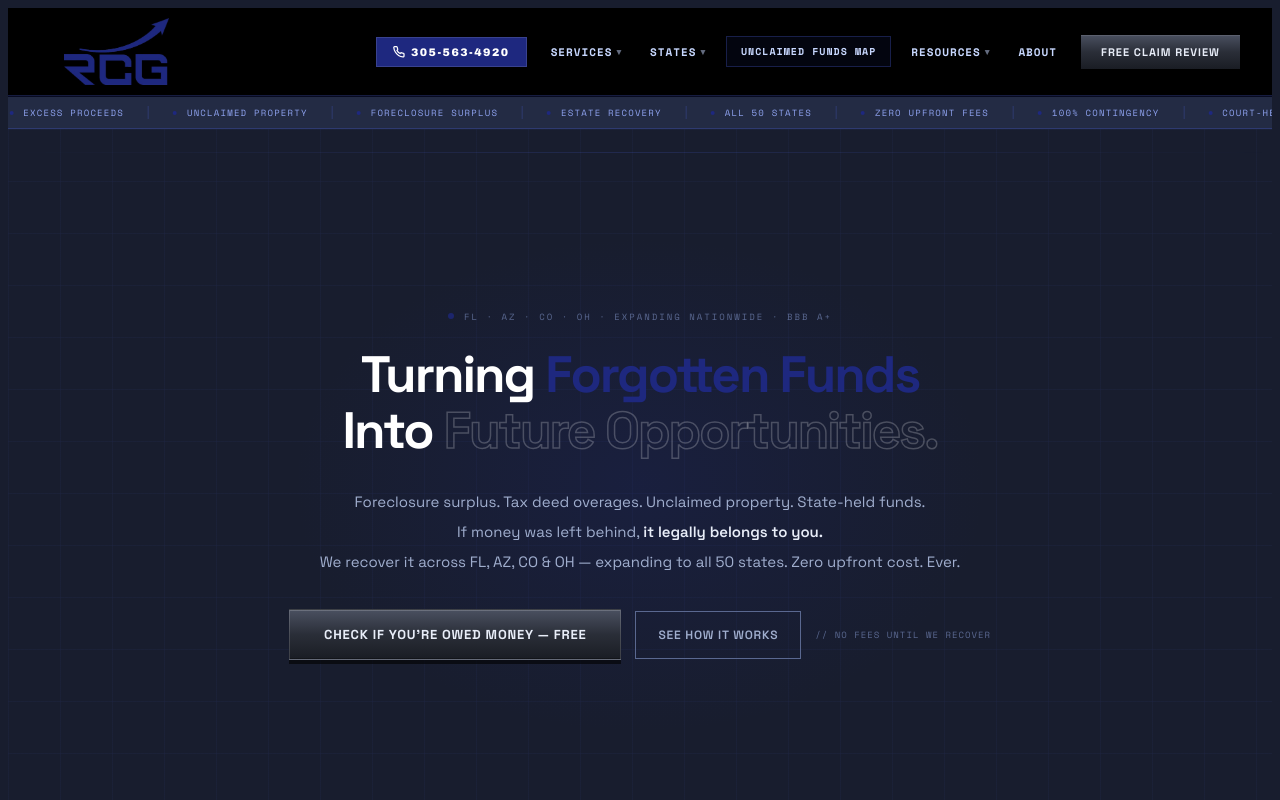
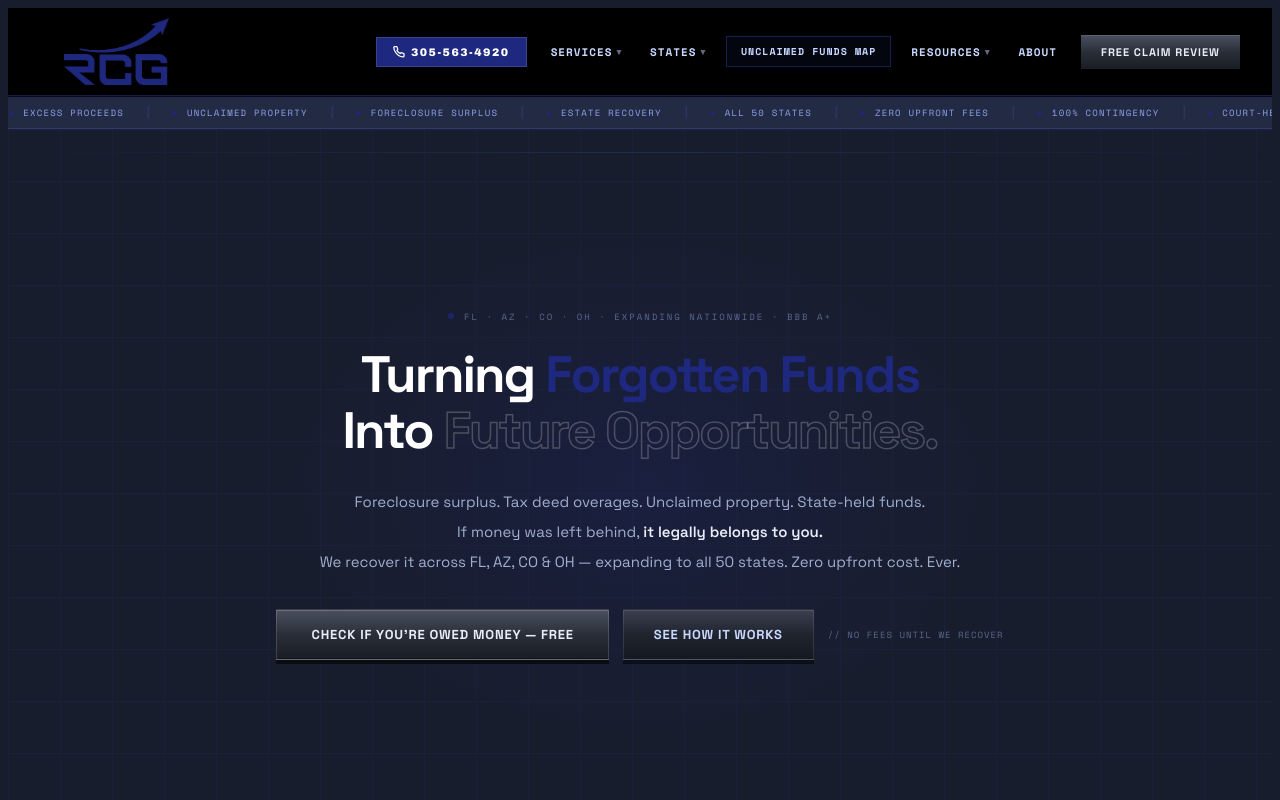
Before and after one commit to ReboundCapitalGroup/rcg-website, a Next.js app: page / in a window 1280 px wide. Shown: the top 800 px of the page. Built offline with nearby package versions, Linux system fonts and the light colour scheme.

Commit message:
MI active on map, charcoal metallic CTA buttons

```diff
--- a/src/app/globals.css
+++ b/src/app/globals.css
@@ -264,22 +264,27 @@ nav {
 .btn-secondary {
   display: inline-flex;
   align-items: center;
-  background: transparent;
-  color: #a0aece;
+  background: linear-gradient(180deg, #3a4050 0%, #20242e 50%, #141820 100%);
+  color: #c8d8ff;
   font-family: 'Space Grotesk', sans-serif;
-  font-size: 12px;
-  font-weight: 600;
+  font-size: 13px;
+  font-weight: 700;
   letter-spacing: 0.8px;
   text-transform: uppercase;
-  padding: 15px 22px;
-  border: 1px solid var(--dim);
+  padding: 16px 30px;
+  border: 1px solid rgba(255,255,255,0.1);
   cursor: pointer;
   text-decoration: none;
   transition: all 0.15s;
+  box-shadow: 0 4px 0 rgba(0,0,0,0.5), inset 0 1px 0 rgba(255,255,255,0.1);
+  position: relative;
+  top: 0;
 }
 .btn-secondary:hover {
-  border-color: var(--rcg2);
+  background: linear-gradient(180deg, #4a5060 0%, #2a2e38 50%, #1a1d24 100%);
   color: #fff;
+  top: 2px;
+  box-shadow: 0 2px 0 rgba(0,0,0,0.5);
 }
 
 /* SECTION TAG */
```
